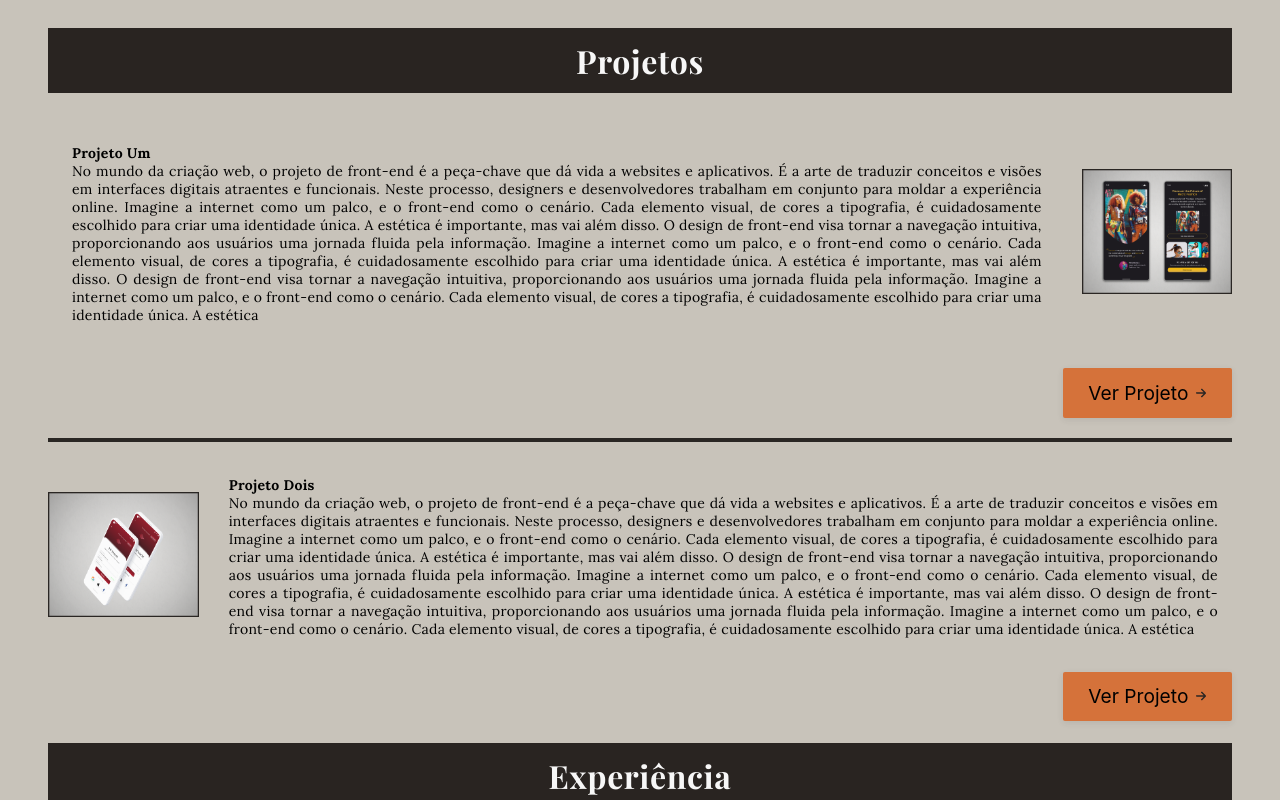
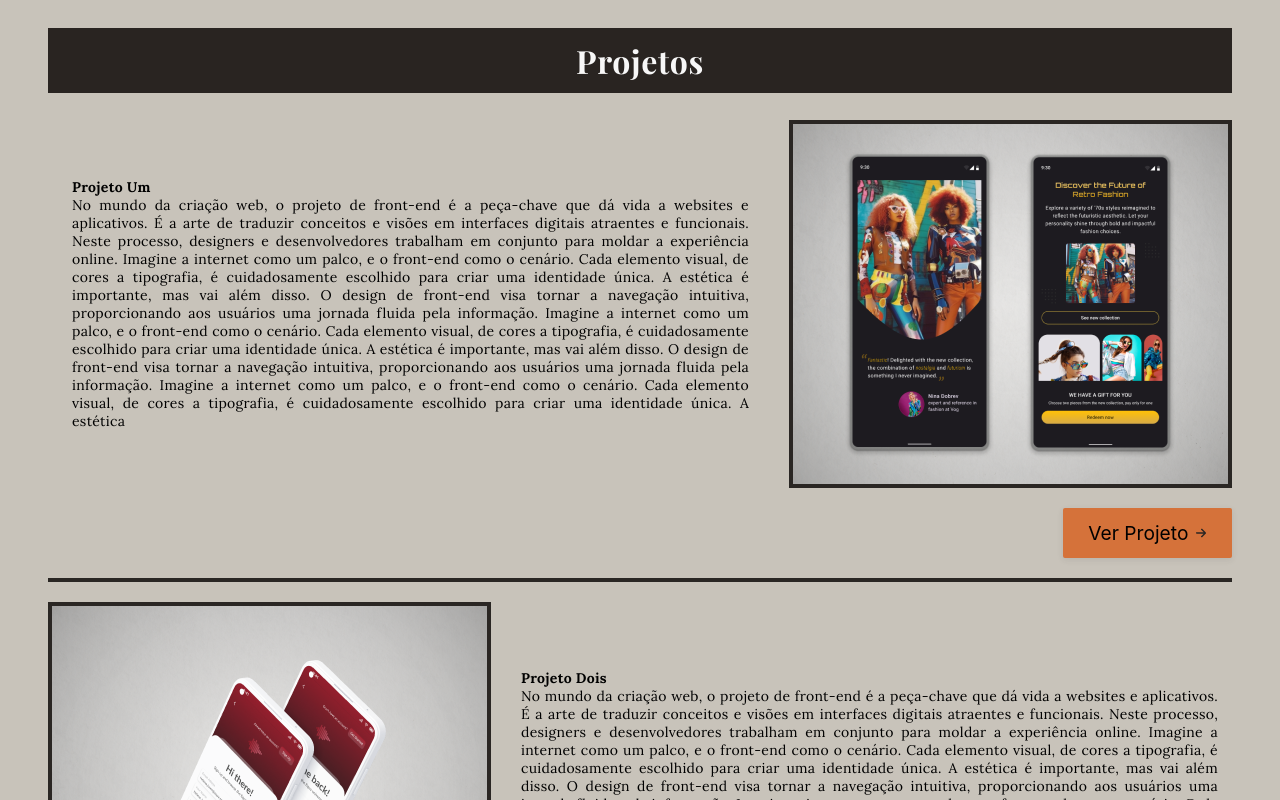
Before and after one commit to JohnnysFaria/myportfolio, a React (Vite) app: page / in a window 1280 px wide. Shown: the part 600-1400 px from the top of the page. Built offline with nearby package versions, Linux system fonts and the light colour scheme; a web font is replaced by a local one.

Commit message:
ajustes footer

```diff
--- a/src/Components/Footer/Footer.jsx
+++ b/src/Components/Footer/Footer.jsx
@@ -27,9 +27,16 @@ const Parafrago = Styled.p`
     letter-spacing: 0.02em;
     text-align: left;
     color: #F4F4F2;
+
+    @media ${device.tablet} {
+        font-size: 19px;
+        line-height: 30px;
+    }
 `
 
 const Contato = Styled.div`
+    display: flex;
+    align-items: center;
     font-family: Lora;
     font-size: 16px;
     font-weight: 400;
@@ -37,6 +44,8 @@ const Contato = Styled.div`
     letter-spacing: 0em;
     text-align: left;
     color: #F7F7F7;
+
+
 `
 
 export const Footer = () => {
--- a/src/Components/Profile/Pic.jsx
+++ b/src/Components/Profile/Pic.jsx
@@ -2,8 +2,14 @@ import React from 'react';
 import { useState } from 'react';
 import Profilep from '../../img/profilepic.png';
 import Mypic from '../../img/profilepicactive.png';
+import { device } from '../Utils/size';
+import Styled from 'styled-components';
 
-
+const Image = Styled.img`
+  @media ${device.mobileS} {
+    max-width: 300px;
+  }
+`
 
 export const Pic = () => {
   const [over, setOver] = useState(false);
@@ -13,7 +19,7 @@ export const Pic = () => {
           onMouseOver={() => setOver(true)}
           onMouseOut={() => setOver(false)}
         >
-          <img src={over ? Mypic : Profilep} alt="arrow" />
+          <Image src={over ? Mypic : Profilep} alt="arrow" />
         </div>
     </>
   );
--- a/src/Components/Projetos/ProjetoDois/Thumbnail.jsx
+++ b/src/Components/Projetos/ProjetoDois/Thumbnail.jsx
@@ -2,6 +2,7 @@ import React, {useState} from 'react';
 import Styled from 'styled-components';
 import Cover from '../../../img/projeto2.png';
 import CoverActive from '../../../img/projeto2ativo.png';
+import { device } from '../../Utils/size';
 
 
 const Container = Styled.div`
@@ -11,12 +12,13 @@ const Container = Styled.div`
     align-items: center;
 `;
 
-const Pic = Styled.div`
-  width: 100%;
-`;
+
 
 const Image = Styled.img`
+ @media ${device.mobileL} {
     width: 100%;
+  }
+
 `
 
 export const Thumbnail = () => {
@@ -24,12 +26,13 @@ export const Thumbnail = () => {
   return (
     <>
       <Container id="projetos">
-        <Pic
-          onMouseOver={() => setOver(true)}
-          onMouseOut={() => setOver(false)}
-        >
-          <Image src={over ? CoverActive : Cover} alt="arrow" />
-        </Pic>
+
+
+
+          <Image
+            onMouseOver={() => setOver(true)}
+            onMouseOut={() => setOver(false)}
+            src={over ? CoverActive : Cover} alt="arrow" />
       </Container>
     </>
   );
--- a/src/Components/Projetos/ProjetoUm/ProjetosUm.jsx
+++ b/src/Components/Projetos/ProjetoUm/ProjetosUm.jsx
@@ -37,10 +37,10 @@ const ProjetoUm = () => {
     <Section>
     <Titles title='Projetos'/>
     <Wrapper>
-    <InfoProjeto/>
-    <Thumbnail  />
+        <InfoProjeto/>
+        <Thumbnail  />
     </Wrapper>
-    <WrapperBtn>
+        <WrapperBtn>
     <BtnProjeto/>
     </WrapperBtn>
     </Section>
--- a/src/Components/Projetos/ProjetoUm/Thumbnail.jsx
+++ b/src/Components/Projetos/ProjetoUm/Thumbnail.jsx
@@ -2,6 +2,7 @@ import React, {useState} from 'react';
 import Styled from 'styled-components';
 import Cover from '../../../img/projeto1.png';
 import CoverActive from '../../../img/projeto1ativo.png';
+import { device } from '../../Utils/size';
 
 
 const Container = Styled.div`
@@ -12,11 +13,13 @@ const Container = Styled.div`
 `;
 
 const Pic = Styled.div`
-  width: 100%;
+
 `;
 
 const Image = Styled.img`
+ @media ${device.mobileL} {
     width: 100%;
+  }
 `
 
 export const Thumbnail = () => {
@@ -24,12 +27,10 @@ export const Thumbnail = () => {
   return (
     <>
       <Container id="projetos">
-        <Pic
-          onMouseOver={() => setOver(true)}
-          onMouseOut={() => setOver(false)}
-        >
-          <Image src={over ? CoverActive : Cover} alt="arrow" />
-        </Pic>
+          <Image
+           onMouseOver={() => setOver(true)}
+           onMouseOut={() => setOver(false)}
+           src={over ? CoverActive : Cover} alt="arrow" />
       </Container>
     </>
   );
```
